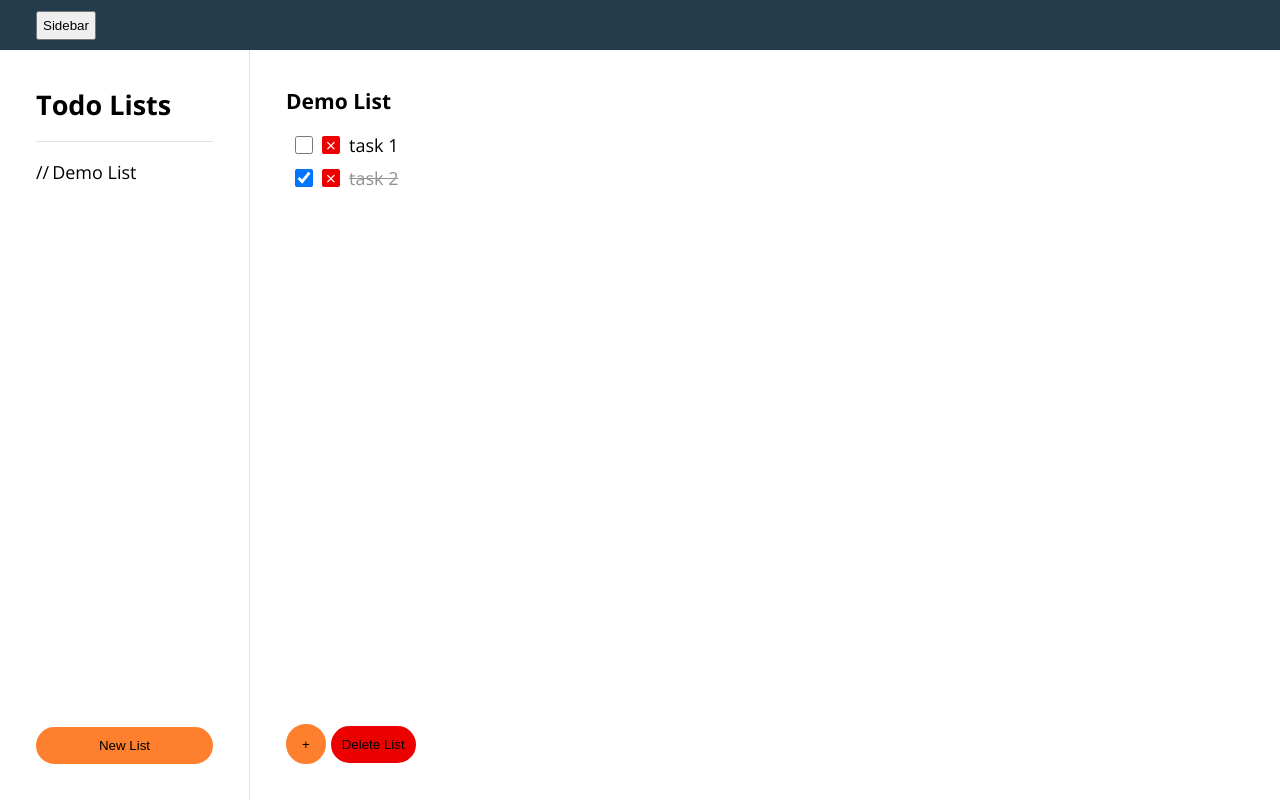
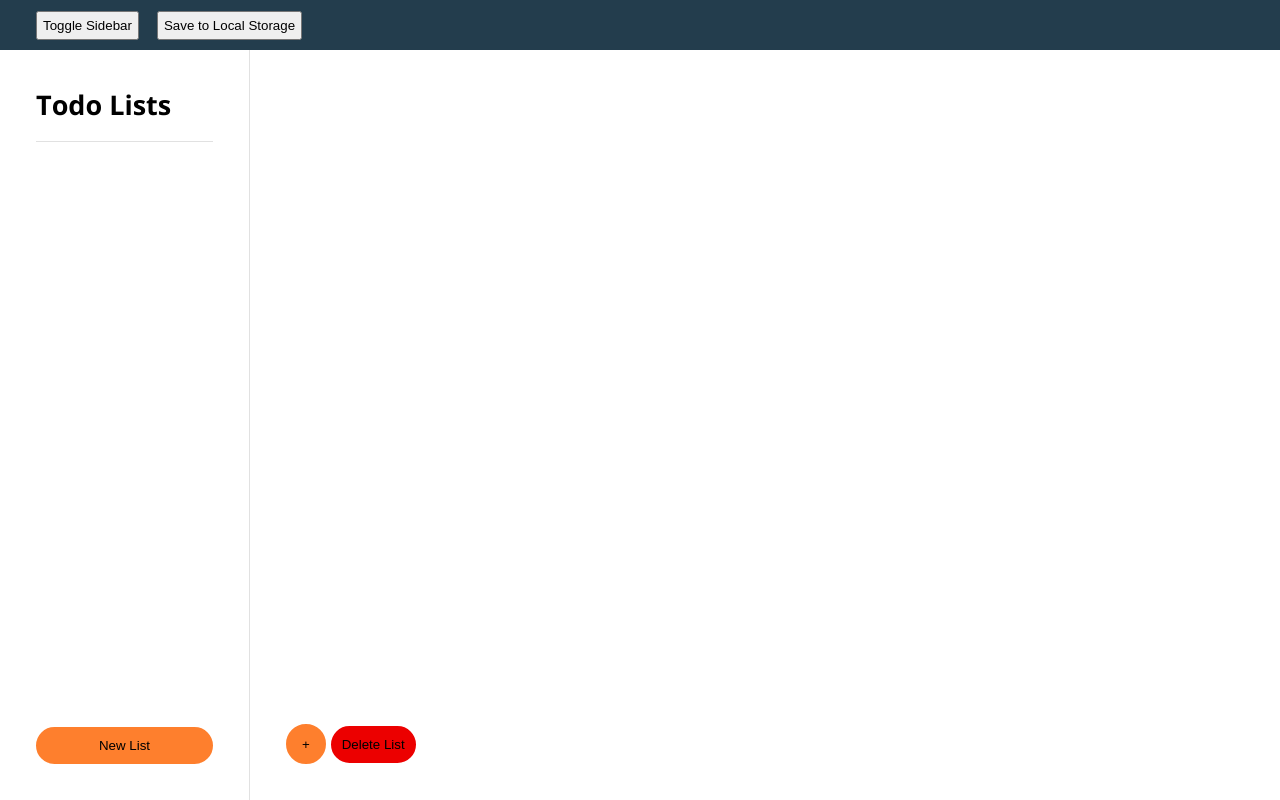
Before and after one commit to jamesspearsv/todo-list, a website built with webpack: page src/template.html in a window 1280 px wide. Built offline with nearby package versions, Linux system fonts and the light colour scheme.

Commit message:
Began adding app storage using localStorage

```diff
--- a/src/components/utilities.js
+++ b/src/components/utilities.js
@@ -19,5 +19,19 @@ export const Utilities = (() => {
     return Math.floor(Math.random() * 1000000);
   };
 
-  return { findObjectFromID, findIndexFromID, generateID };
+  const writeToLocalStorage = (Notebook) => {
+    localStorage.notebook = JSON.stringify(Notebook);
+  };
+
+  const readLocalStorage = () => {
+    console.log("Read from local storage!");
+  };
+
+  return {
+    findObjectFromID,
+    findIndexFromID,
+    generateID,
+    writeToLocalStorage,
+    readLocalStorage,
+  };
 })();
--- a/src/main.js
+++ b/src/main.js
@@ -1,21 +1,23 @@
 import "./styles/style.css";
 import { AppController } from "./components/appController";
 import { ViewController } from "./components/viewController";
+import { Utilities } from "./components/utilities";
 
 // App State and Data
-let Notebook = []; // Array of objects
+// let Notebook = []; // Array of objects
+let Notebook = JSON.parse(localStorage.notebook);
 window.Notebook = Notebook;
 
 // Initalize app and add event listeners to DOM elements
 document.addEventListener("DOMContentLoaded", () => {
-  // Demo Data
-  const tempList = AppController.makeList("Demo List");
-  const tempTask = AppController.makeTask("task 1");
-  const tempTask1 = AppController.makeTask("task 2");
-  tempTask1.completed = true;
-  tempList.tasks.push(tempTask);
-  tempList.tasks.push(tempTask1);
-  AppController.addList(Notebook, tempList);
+  // // Demo Data
+  // const tempList = AppController.makeList("Demo List");
+  // const tempTask = AppController.makeTask("task 1");
+  // const tempTask1 = AppController.makeTask("task 2");
+  // tempTask1.completed = true;
+  // tempList.tasks.push(tempTask);
+  // tempList.tasks.push(tempTask1);
+  // AppController.addList(Notebook, tempList);
 
   // Initialize app when page is loaded
   (() => {
@@ -140,4 +142,8 @@ document.addEventListener("DOMContentLoaded", () => {
   document
     .getElementById("close-sidebar")
     .addEventListener("click", ViewController.toggleSidebar);
+
+  document.getElementById("local-storage").addEventListener("click", () => {
+    Utilities.writeToLocalStorage(Notebook);
+  });
 });
--- a/src/styles/style.css
+++ b/src/styles/style.css
@@ -22,13 +22,14 @@
 #topbar {
   width: 100%;
   display: flex;
+  gap: 1rem;
   align-items: center;
   height: var(--topbar-height);
   background-color: var(--color-primary);
+  padding-left: 2rem;
 }
 
-#close-sidebar {
-  margin-left: 2rem;
+#topbar > button {
   padding: 5px;
 }
 
--- a/src/template.html
+++ b/src/template.html
@@ -7,7 +7,8 @@
   </head>
   <body>
     <div id="topbar">
-      <button id="close-sidebar">Sidebar</button>
+      <button id="close-sidebar">Toggle Sidebar</button>
+      <button id="local-storage">Save to Local Storage</button>
     </div>
     <div id="content-container">
       <nav id="sidebar">
```
